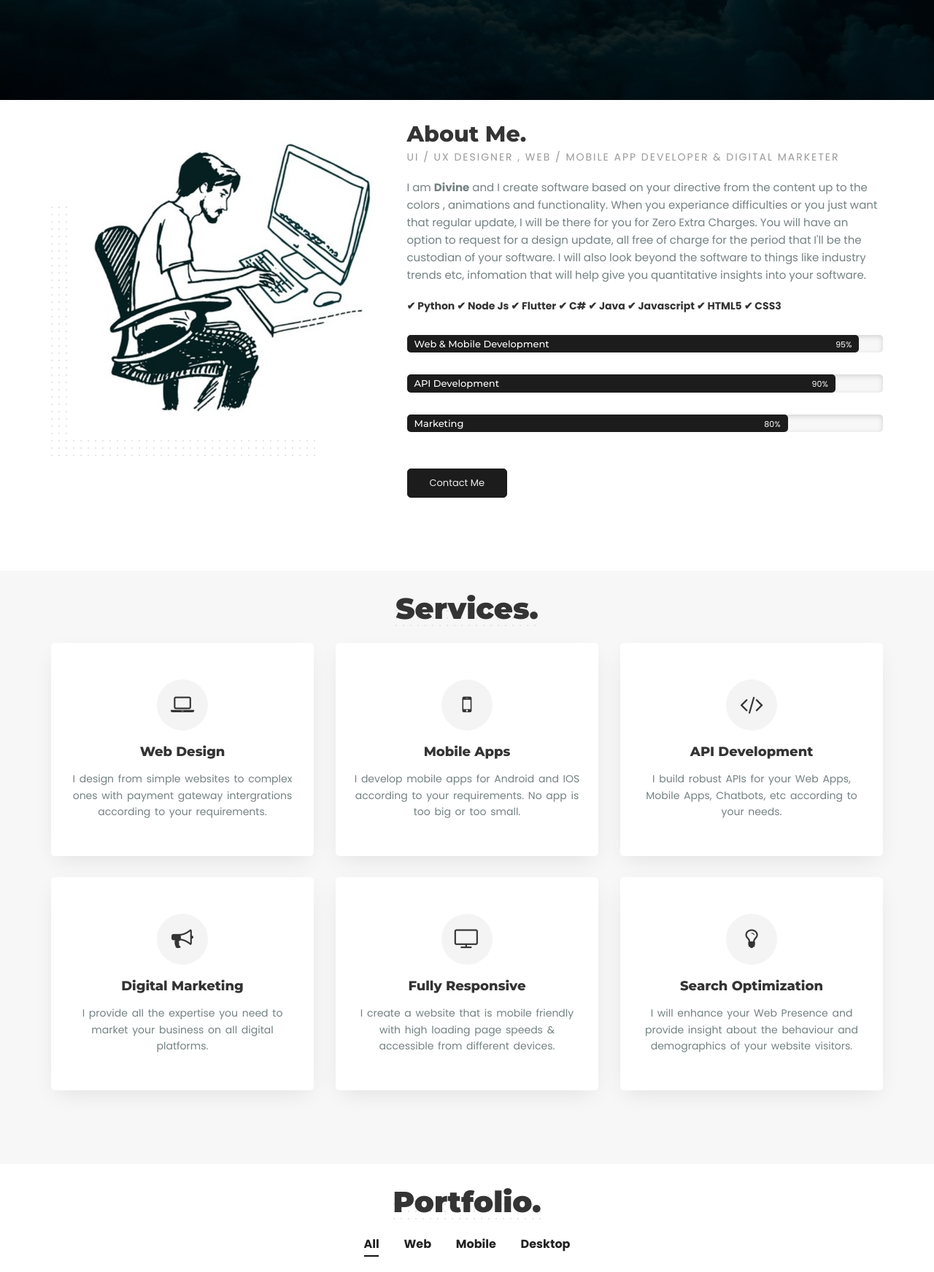
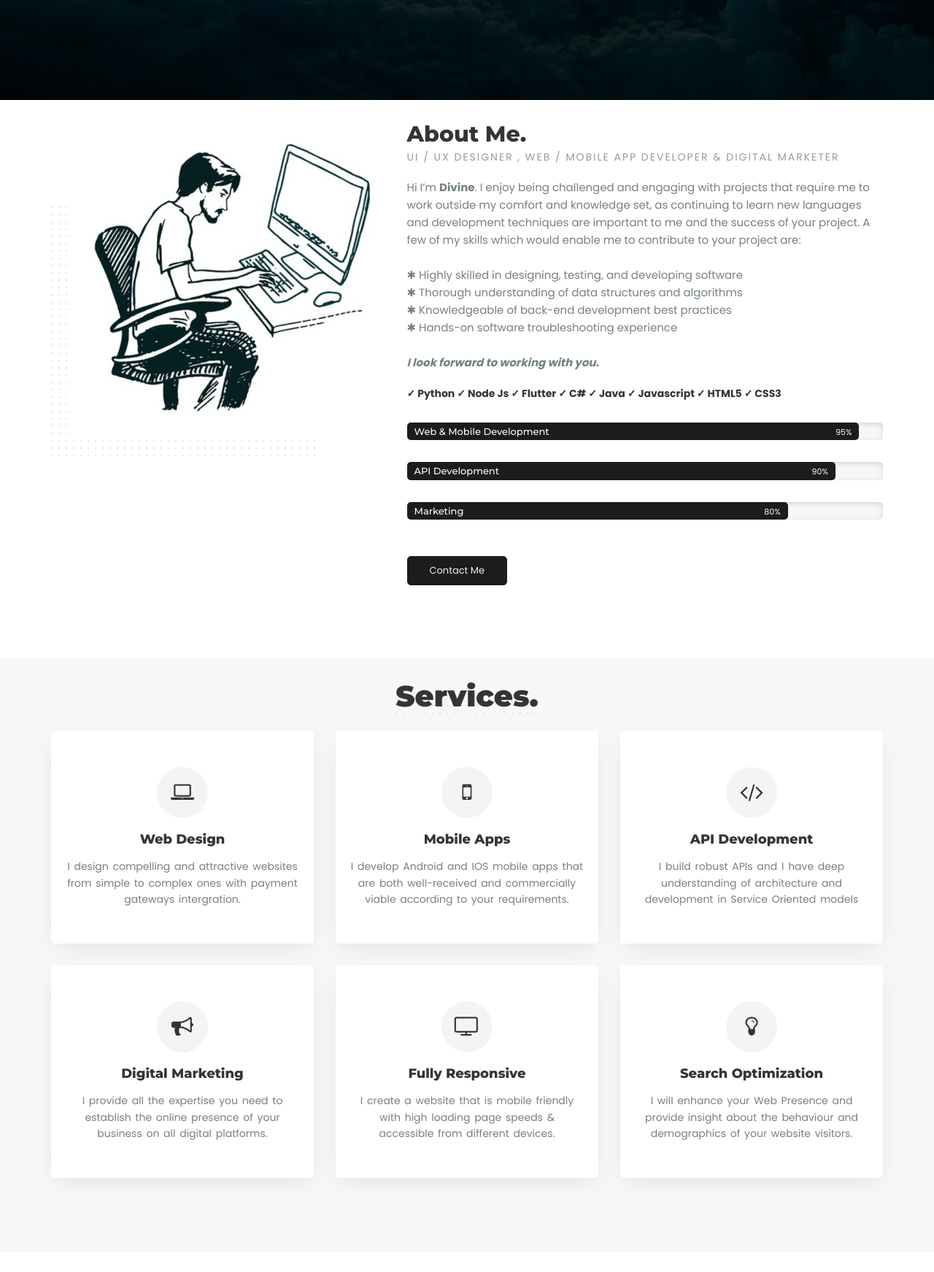
Before and after one commit to thedivinez/thedivinez, a Flask app: page / in a window 1280 px wide. Shown: the part 663-2406 px from the top of the page at 73% size. Run offline with Flask 2, Linux system fonts and the light colour scheme; some libraries are stand-ins or nearby versions.

```diff
--- a/templates/main.html
+++ b/templates/main.html
@@ -97,14 +97,20 @@
 				<div class="content mb-30">
 					<h3>About Me.</h3>
 					<span class="sub-title">UI / UX Designer , Web / Mobile App Developer & Digital Marketer</span>
-					<p>I am <b>Divine</b> and I create software based on your directive from the content up to the
-						colors , animations and functionality. When you experiance difficulties or you just want that regular
-						update, I will be there for you for Zero Extra Charges. You will have an option to request for a design
-						update, all free of charge for the period that I'll be the custodian of your software. I will also look
-						beyond the software to things like industry trends etc, infomation that will help give you quantitative
-						insights into your software.</p>
+					<p>Hi I’m <b>Divine</b>. I enjoy being challenged and engaging with projects that require me to work outside
+						my comfort and knowledge set, as continuing to learn new languages and development techniques are important
+						to me and the success of your project. A few of my skills which would enable me to contribute to your
+						project are:<br><br>
+
+						✱ Highly skilled in designing, testing, and developing software<br>
+						✱ Thorough understanding of data structures and algorithms<br>
+						✱ Knowledgeable of back-end development best practices<br>
+						✱ Hands-on software troubleshooting experience<br><br>
+
+						<i><b>I look forward to working with you.</b></i>
+					</p>
 					<br>
-					<span><b>✔ Python ✔ Node Js ✔ Flutter ✔ C# ✔ Java ✔ Javascript ✔ HTML5 ✔ CSS3</b></span>
+					<span><b>✓ Python ✓ Node Js ✓ Flutter ✓ C# ✓ Java ✓ Javascript ✓ HTML5 ✓ CSS3</b></span>
 					<!-- skills progress -->
 					<div class="skills">
 						<div class="item">
@@ -155,8 +161,7 @@
 					<span class="icon"><i class="fa fa-laptop" aria-hidden="true"></i></span>
 					<h6>Web Design</h6>
 					<p>
-						I design from simple websites to complex ones with payment gateway intergrations according to
-						your requirements.
+						I design compelling and attractive websites from simple to complex ones with payment gateways intergration.
 					</p>
 				</div>
 			</div>
@@ -164,7 +169,8 @@
 				<div class="item">
 					<span class="icon"><i class="fa fa-mobile" aria-hidden="true"></i></span>
 					<h6>Mobile Apps</h6>
-					<p>I develop mobile apps for Android and IOS according to your requirements. No app is too big or too small.
+					<p>I develop Android and IOS mobile apps that are both well-received and commercially viable according to your
+						requirements.
 					</p>
 				</div>
 			</div>
@@ -172,14 +178,18 @@
 				<div class="item">
 					<span class="icon"><i class="fa fa-code" aria-hidden="true"></i></span>
 					<h6>API Development</h6>
-					<p>I build robust APIs for your Web Apps, Mobile Apps, Chatbots, etc according to your needs.</p>
+					<p>I build robust APIs and I have deep understanding of architecture and development in Service Oriented
+						models
+					</p>
 				</div>
 			</div>
 			<div class="col-md-4">
 				<div class="item">
 					<span class="icon"><i class="fa fa-bullhorn" aria-hidden="true"></i></span>
 					<h6>Digital Marketing</h6>
-					<p>I provide all the expertise you need to market your business on all digital platforms.</p>
+					<p>I provide all the expertise you need to establish the online presence of your business on all digital
+						platforms.
+					</p>
 				</div>
 			</div>
 			<div class="col-md-4">
@@ -390,7 +400,7 @@
 			<div class="col-md-3">
 				<div class="item">
 					<span class="icon"><i class="fa fa-history" aria-hidden="true"></i></span>
-					<h3 class="counter">4</h3>
+					<h3 class="counter">3</h3>
 					<p>Years of experiance</p>
 				</div>
 			</div>
@@ -480,7 +490,7 @@
 
 							<div class="col-md-6">
 								<div class="form-group">
-									<input id="form_email" type="email" name="email" placeholder="Email" required="required">
+									<input id="form_email" type="text" name="email" placeholder="Email or Phone" required="required">
 								</div>
 							</div>
 						</div>
@@ -490,7 +500,6 @@
 									<textarea id="form_message" type="text" name="message" placeholder="Message" rows="4"
 										required="required"></textarea>
 								</div>
-
 								<input type="submit" id="submit" value="Submit" class="buton buton-bg">
 							</div>
 						</div>
```
Also changed, not shown: templates/tst.txt (added).
